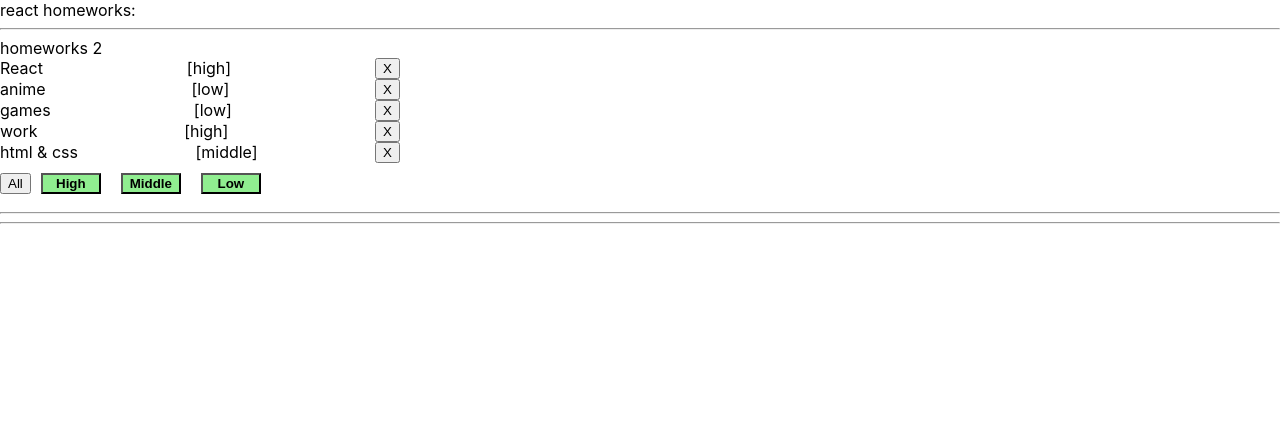
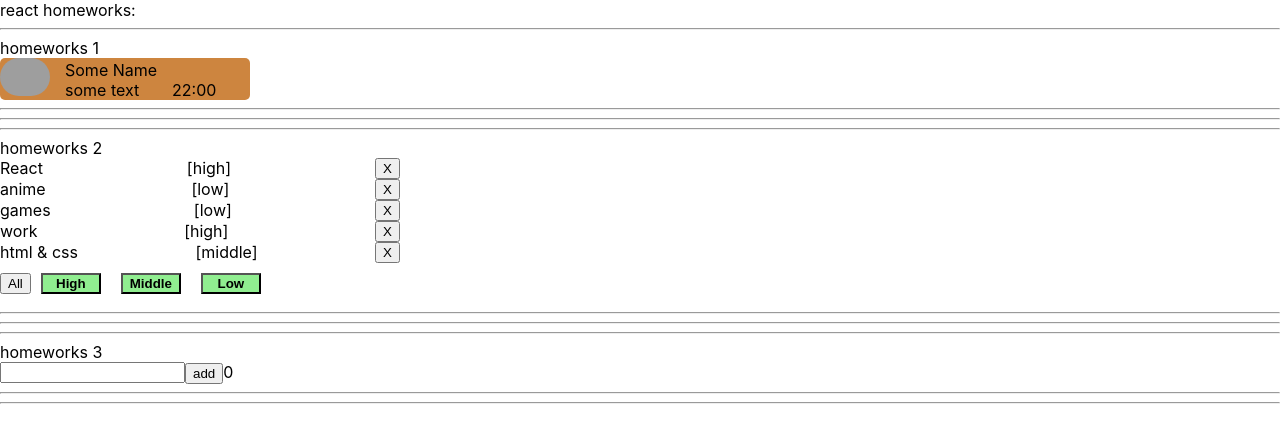
Before and after one commit to MaksimSolo/homeworks-ignat, a React (Create React App) app: page / in a window 1280 px wide. Shown: the top 442 px of the page. Built offline with nearby package versions, Linux system fonts and the light colour scheme; grey boxes are pictures that could not be loaded.

Commit message:
homework#3 completed

```diff
--- a/package.json
+++ b/package.json
@@ -10,10 +10,12 @@
     "@types/node": "^16.11.44",
     "@types/react": "^18.0.15",
     "@types/react-dom": "^18.0.6",
+    "@types/uuid": "^8.3.4",
     "react": "^18.2.0",
     "react-dom": "^18.2.0",
     "react-scripts": "5.0.1",
     "typescript": "^4.7.4",
+    "uuid": "^8.3.2",
     "web-vitals": "^2.1.4"
   },
   "scripts": {
--- a/src/p1-main/m1-ui/u1-app/App.tsx
+++ b/src/p1-main/m1-ui/u1-app/App.tsx
@@ -2,14 +2,15 @@
 import s from './App.module.css'
 import HW1 from '../../../p2-homeworks/h1/HW1'
 import HW2 from "../../../p2-homeworks/h2/HW2";
+import HW3 from "../../../p2-homeworks/h3/HW3";
 
 function App() {
     return (
         <div className={s.App}>
             <div>react homeworks:</div>
-            {/*<HW1/>*/}
+            <HW1/>
             <HW2/>
-            {/*<HW3/>*/}
+            <HW3/>
             {/*<HW4/>*/}
             {/*<HW5/>*/}
 
--- a/src/p2-homeworks/h3/Greeting.module.css
+++ b/src/p2-homeworks/h3/Greeting.module.css
@@ -1,7 +1,12 @@
 .someClass {
-
+    display: flex;
 }
 
 .error {
     border: 1px solid red;
 }
+
+.inputContainer {
+    display: flex;
+    flex-direction: column;
+}
--- a/src/p2-homeworks/h3/Greeting.tsx
+++ b/src/p2-homeworks/h3/Greeting.tsx
@@ -2,25 +2,30 @@
 import s from './Greeting.module.css'
 
 type GreetingPropsType = {
-    name: any // need to fix any
-    setNameCallback: any // need to fix any
-    addUser: any // need to fix any
-    error: any // need to fix any
-    totalUsers: any // need to fix any
+    name: string
+    setNameCallback: (e: React.ChangeEvent<HTMLInputElement>) => void
+    addUser: () => void
+    error: boolean
+    totalUsers: number
+    onKeyPressAddUser: (e: React.KeyboardEvent<HTMLInputElement>) => void
 }
 
 // презентационная компонента (для верстальщика)
 const Greeting: React.FC<GreetingPropsType> = (
-    {name, setNameCallback, addUser, error, totalUsers} // деструктуризация пропсов
+    {name, setNameCallback, addUser, error, totalUsers, onKeyPressAddUser} // деструктуризация пропсов
 ) => {
-    const inputClass = s.error // need to fix with (?:)
+    const inputClass = error ? s.error : ''
 
     return (
-        <div>
-            <input value={name} onChange={setNameCallback} className={inputClass}/>
-            <span>{error}</span>
-            <button onClick={addUser}>add</button>
-            <span>{totalUsers}</span>
+        <div className={s.someClass}>
+            <div className={s.inputContainer}>
+                <input value={name} onChange={setNameCallback} className={inputClass} onKeyPress={onKeyPressAddUser}/>
+                <span>{error && 'Error! Typing is expected'}</span>
+            </div>
+            <div>
+                <button onClick={addUser}>add</button>
+                <span>{totalUsers}</span>
+            </div>
         </div>
     )
 }
--- a/src/p2-homeworks/h3/GreetingContainer.tsx
+++ b/src/p2-homeworks/h3/GreetingContainer.tsx
@@ -1,9 +1,10 @@
 import React, {useState} from 'react'
 import Greeting from './Greeting'
+import {UserType} from "./HW3";
 
 type GreetingContainerPropsType = {
-    users: any // need to fix any
-    addUserCallback: any // need to fix any
+    users: UserType[]
+    addUserCallback: (name: string) => void
 }
 
 // более простой и понятный для новичков
@@ -12,17 +13,29 @@
 // более современный и удобный для про :)
 // уровень локальной логики
 const GreetingContainer: React.FC<GreetingContainerPropsType> = ({users, addUserCallback}) => { // деструктуризация пропсов
-    const [name, setName] = useState<any>('') // need to fix any
-    const [error, setError] = useState<any>('') // need to fix any
+    const [name, setName] = useState<string>('')
+    const [error, setError] = useState<boolean>(false)
 
-    const setNameCallback = (e: any) => { // need to fix any
-        setName('') // need to fix
+    const setNameCallback = (e:  React.ChangeEvent<HTMLInputElement>) => {
+        setName(e.currentTarget.value)
     }
     const addUser = () => {
-        alert(`Hello  !`) // need to fix
+        if (name.trim()) {
+            addUserCallback(name)
+            alert(`Hello ${name} !`)
+            setError(false)
+        } else {
+            setError(true)
+        }
+        setName('')
     }
 
-    const totalUsers = 0 // need to fix
+    const onKeyPressAddUser = (e:  React.KeyboardEvent<HTMLInputElement>) => {
+        if (e.key === 'Enter') {
+            addUser()
+        }
+    }
+    const totalUsers = users.length
 
     return (
         <Greeting
@@ -31,6 +44,7 @@
             addUser={addUser}
             error={error}
             totalUsers={totalUsers}
+            onKeyPressAddUser={onKeyPressAddUser}
         />
     )
 }
--- a/src/p2-homeworks/h3/HW3.tsx
+++ b/src/p2-homeworks/h3/HW3.tsx
@@ -1,18 +1,20 @@
 import React, {useState} from 'react'
 import GreetingContainer from './GreetingContainer'
+import {v1} from "uuid";
 
 // types
 export type UserType = {
-    _id: any // need to fix any
-    name: any // need to fix any
+    _id: string
+    name: string
 }
 
 // уровень работы с глобальными данными
 function HW3() {
-    const [users, setUsers] = useState<any>([]) // need to fix any
+    const [users, setUsers] = useState<UserType[]>([])
 
-    const addUserCallback = (name: any) => { // need to fix any
-        setUsers([]) // need to fix
+    const addUserCallback = (name: string) => {
+        let newUser = {_id: v1(), name}
+        setUsers([...users, newUser])
     }
 
     return (
```
Also changed, not shown: 1 other file (tests, documents, lock files or other folders).
